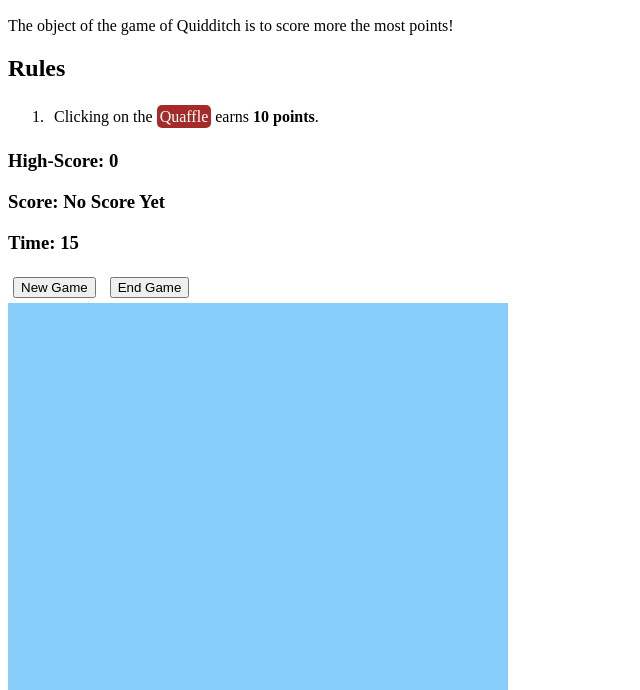
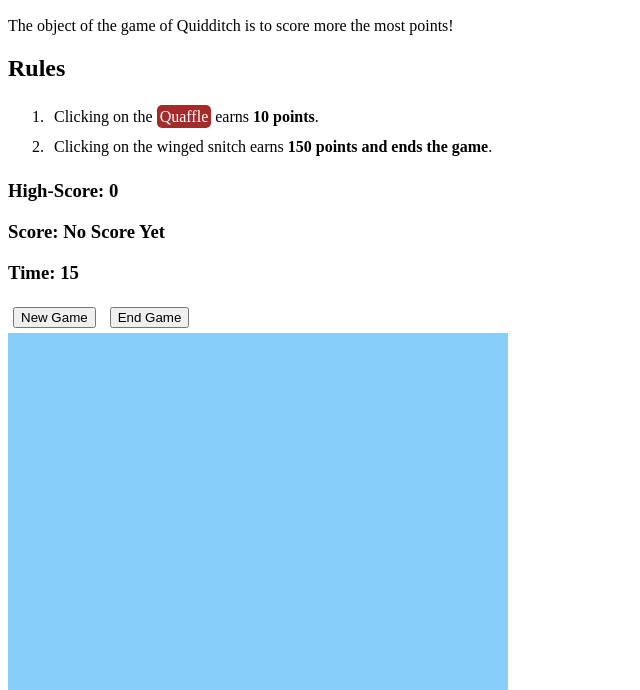
Before and after one commit to tlincoln112/quidditch-game, a plain HTML site: page index.html in a window 1280 px wide. Shown: the part 110-800 px from the top of the page, without its empty margins (0-640 px from the left). Drawn offline with Linux system fonts and the light colour scheme.

Commit message:
changed text information on site

```diff
--- a/index.html
+++ b/index.html
@@ -52,6 +52,7 @@
   <h2>Rules</h2>
   <ol>
     <li>Clicking on the <span class="brown">Quaffle</span> earns <b>10 points</b>.</li>
+    <li>Clicking on the winged snitch earns <b>150 points and ends the game</b>.</li>
 
   </ol>
   <h3>High-Score: <span id="bestscore">0</span></h3>
```
